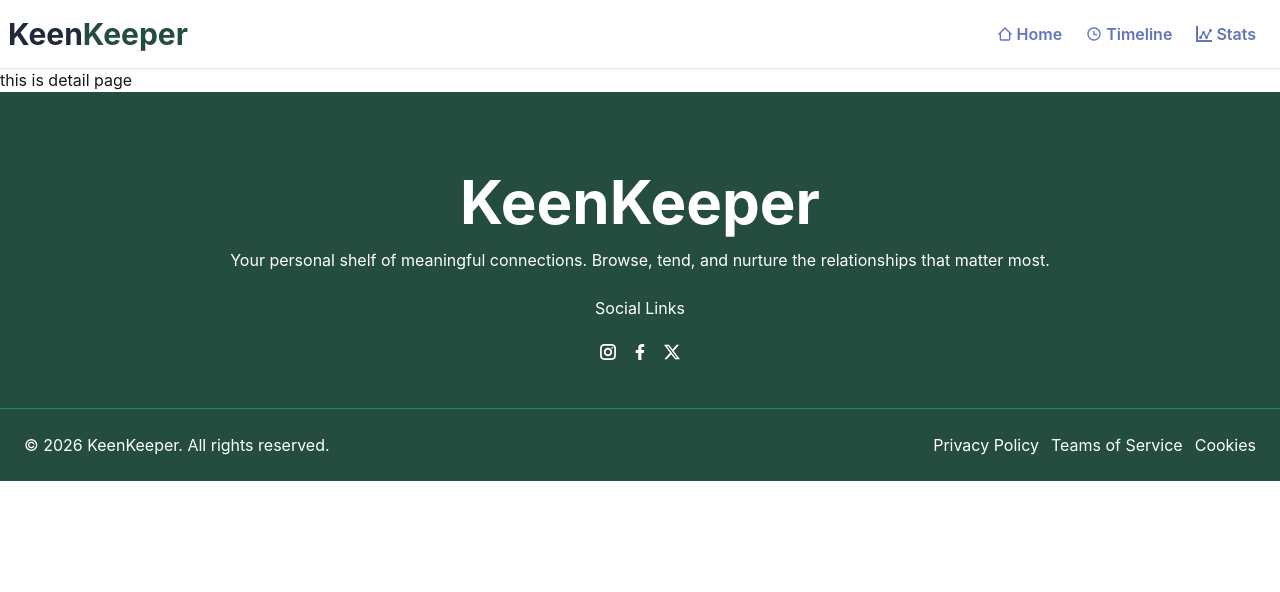
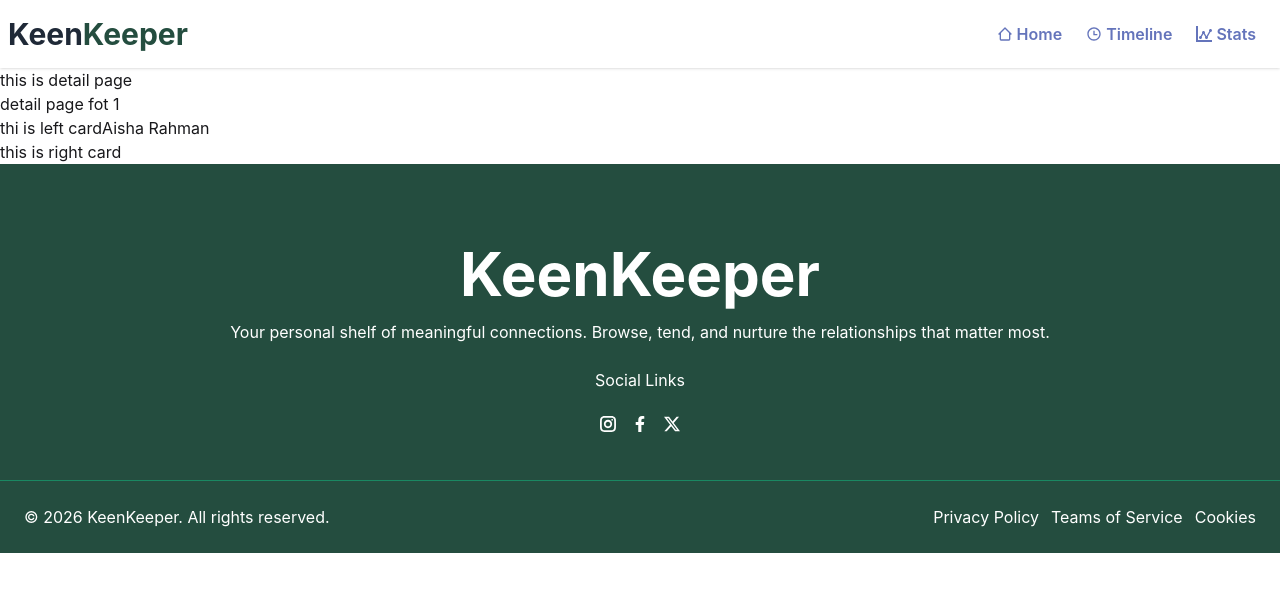
Before and after one commit to rohan-bhau/keen-keeper2, a Next.js app: page /friends/1 in a window 1280 px wide. Shown: the top 592 px of the page. Built offline with nearby package versions, Linux system fonts and the light colour scheme.

Commit message:
added left and right card for the detail page

```diff
--- a/src/app/friends/[id]/page.jsx
+++ b/src/app/friends/[id]/page.jsx
@@ -1,4 +1,7 @@
-import React from 'react'
+
+import DetailsPage from '@/ui/FriendDetailsCard/DetailsPage';
+import friends from '../../../../public/data.json';
+import LeftCard from '@/ui/FriendDetailsCard/LeftCard';
 
 const FriendDetailPage = async({ params }) => {
     const {id} = await params
@@ -6,8 +9,9 @@ const FriendDetailPage = async({ params }) => {
   return (
     <div>
       this is detail page
+        <DetailsPage id={id} />
     </div>
-  )
+  );
 }
 
 export default FriendDetailPage
--- /dev/null
+++ b/src/ui/FriendDetailsCard/DetailsPage.jsx
@@ -0,0 +1,18 @@
+import friends from '../../../public/data.json';
+import LeftCard from './LeftCard';
+import RightCard from './RightCard';
+const DetailsPage = ({ id }) => {
+
+    const friend = friends.find((fr) => fr.id === parseInt(id))
+    console.log(friend)
+
+  return (
+    <div>
+      detail page fot {id}
+      <LeftCard friend={friend} />
+      <RightCard friend={friend} />
+    </div>
+  );
+}
+
+export default DetailsPage
--- /dev/null
+++ b/src/ui/FriendDetailsCard/LeftCard.jsx
@@ -0,0 +1,10 @@
+import React from 'react'
+
+const LeftCard = ({ friend }) => {
+    console.log(friend);
+    return <div>thi is left card
+      {friend.name}
+  </div>;
+};
+
+export default LeftCard
--- /dev/null
+++ b/src/ui/FriendDetailsCard/RightCard.jsx
@@ -0,0 +1,12 @@
+import React from 'react'
+
+const RightCard = ({ friend }) => {
+    console.log(friend)
+  return (
+    <div>
+      this is right card
+    </div>
+  )
+}
+
+export default RightCard
```
